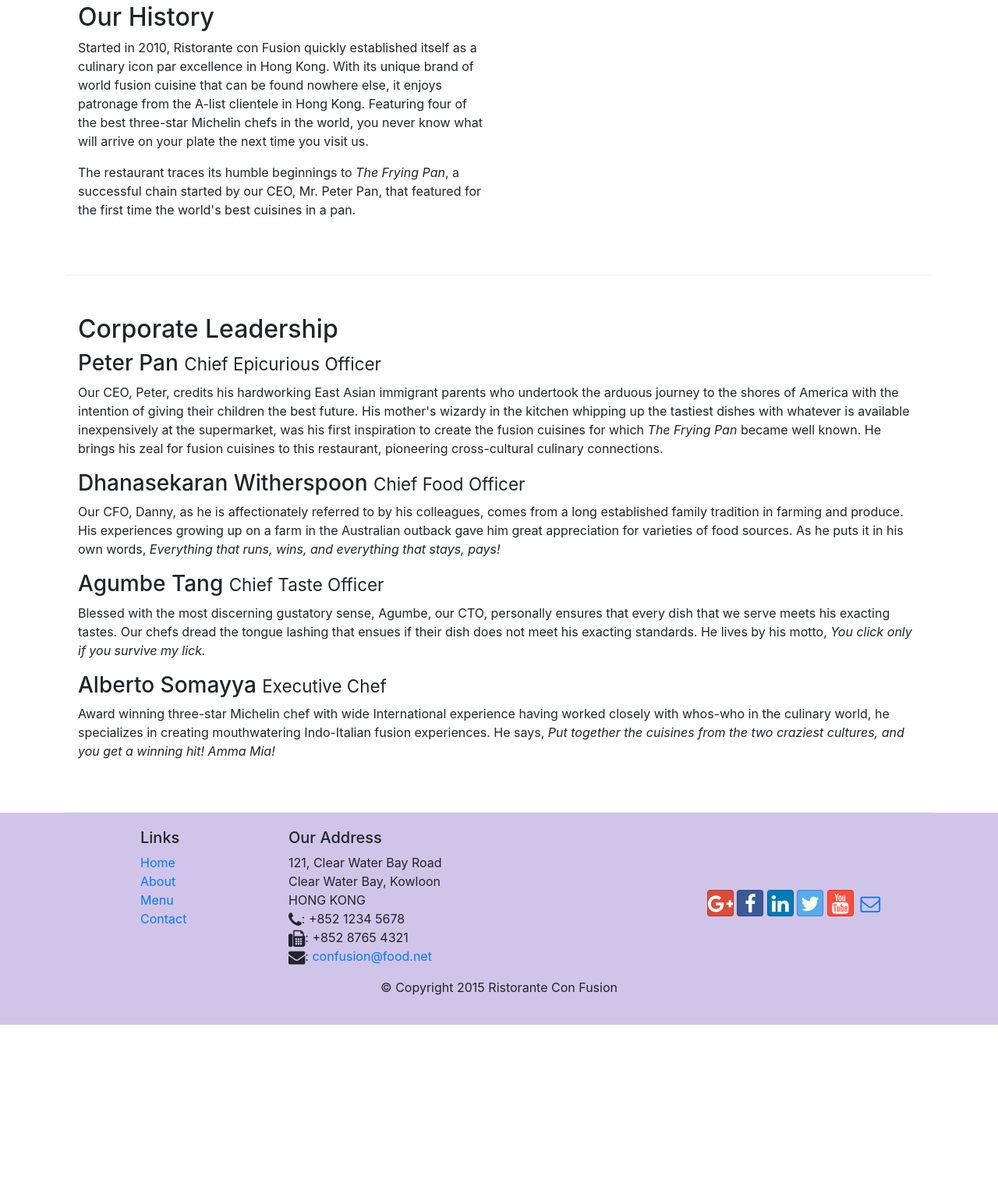
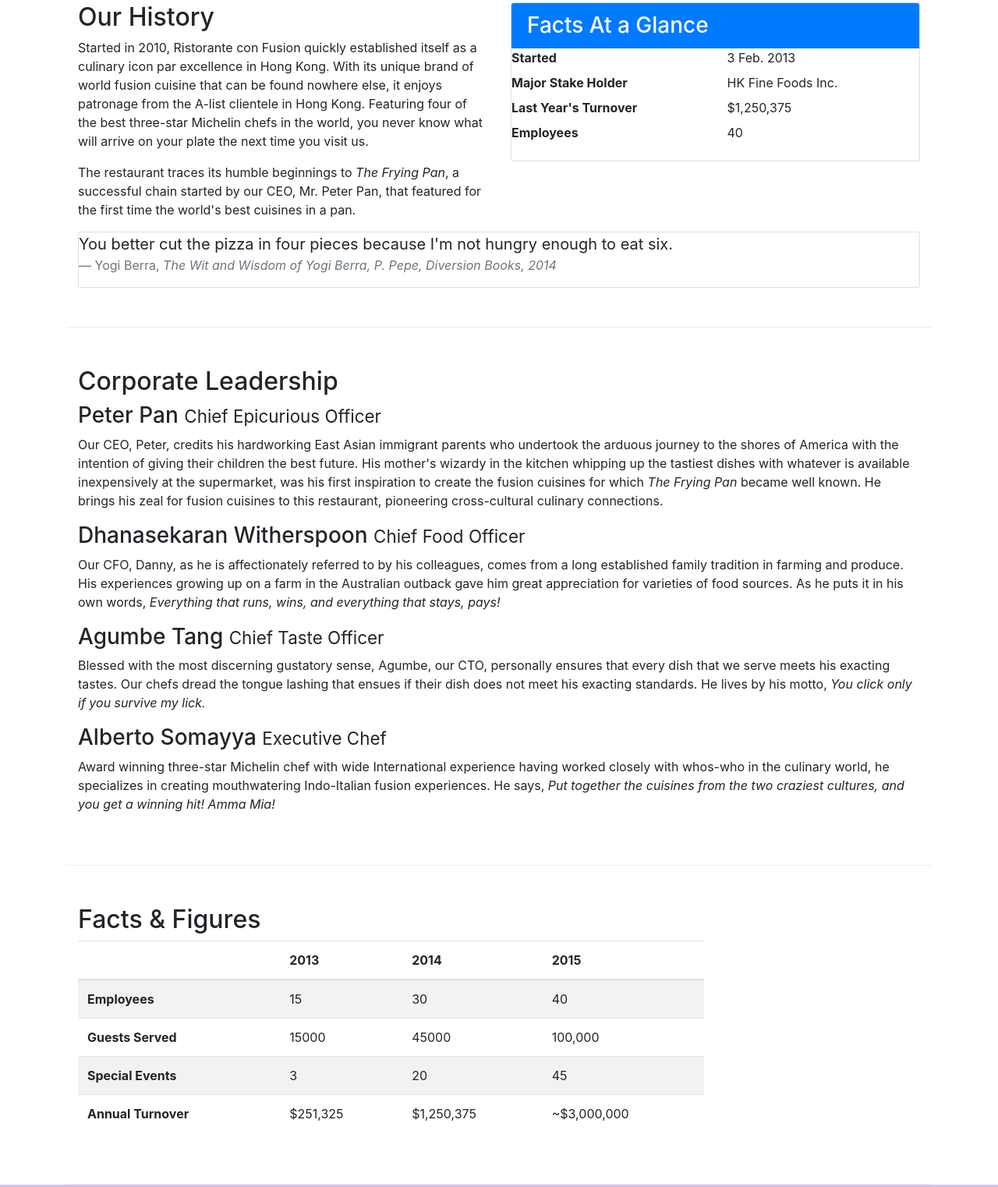
Before and after one commit to aboliaa/bootstrap-conFusion, a website: page aboutus.html in a window 1280 px wide. Shown: the part 488-2010 px from the top of the page at 78% size. Before the commit the page ends 1802 px from the top, so only its background shows below. Drawn offline with nearby package versions, Linux system fonts and the light colour scheme.

Commit message:
Tables and cards

```diff
--- a/aboutus.html
+++ b/aboutus.html
@@ -67,9 +67,36 @@
                 <p>Started in 2010, Ristorante con Fusion quickly established itself as a culinary icon par excellence in Hong Kong. With its unique brand of world fusion cuisine that can be found nowhere else, it enjoys patronage from the A-list clientele in Hong Kong.  Featuring four of the best three-star Michelin chefs in the world, you never know what will arrive on your plate the next time you visit us.</p>
                 <p>The restaurant traces its humble beginnings to <em>The Frying Pan</em>, a successful chain started by our CEO, Mr. Peter Pan, that featured for the first time the world's best cuisines in a pan.</p>
             </div>
-            <div>
-               <hr>
+            <div class="col-sm">
+				<div class="card">
+					<h3 class="card-header bg-primary text-white">Facts At a Glance</h3>
+					<div class="card-block">
+						<dl class="row">
+							<dt class="col-6">Started</dt>
+							<dd class="col-6">3 Feb. 2013</dd>
+							<dt class="col-6">Major Stake Holder</dt>
+                            <dd class="col-6">HK Fine Foods Inc.</dd>
+                            <dt class="col-6">Last Year's Turnover</dt>
+                            <dd class="col-6">$1,250,375</dd>
+                            <dt class="col-6">Employees</dt>
+                            <dd class="col-6">40</dd>
+						</dl>
+					</div>
+				</div>
             </div>
+
+			<div class="col-12">
+				<div class="card card-block bg-faded">
+					<blockquote class="blockquote">
+						<p class="mb-0">You better cut the pizza in four pieces because
+                            I'm not hungry enough to eat six.</p>
+						<footer class="blockquote-footer">Yogi Berra,
+                          <cite title="Source Title">The Wit and Wisdom of Yogi Berra,
+                            P. Pepe, Diversion Books, 2014</cite>
+						</footer>
+					</blockquote>
+				</div>
+			</div>
         </div>
 
         <div class="row row-content">
@@ -86,6 +113,51 @@
             </div>
        </div>
 
+	   <div class="row row-content">
+			<div class="col-12 col-sm-9">
+				<h2>Facts &amp; Figures</h2>
+				<div class="table-responsive">
+				<table class="table table-striped">
+					<thead class="thead-inverse">
+						<tr>
+							<th>&nbsp;</th>
+							<th>2013</th>
+							<th>2014</th>
+							<th>2015</th>
+						</tr>
+					</thead>
+					<tbody>
+						<tr>
+							<th>Employees</th>
+							<td>15</td>
+							<td>30</td>
+							<td>40</td>
+						</tr>
+						<tr>
+							<th>Guests Served</th>
+							<td>15000</td>
+							<td>45000</td>
+							<td>100,000</td>
+						</tr>
+						<tr>
+							<th>Special Events</th>
+							<td>3</td>
+							<td>20</td>
+							<td>45</td>
+						</tr>
+						<tr>
+							<th>Annual Turnover</th>
+							<td>$251,325</td>
+							<td>$1,250,375</td>
+							<td>~$3,000,000</td>
+						</tr>
+					</tbody>
+				</table>
+				</div>
+			</div>
+			<div class="col-12 col-sm-3">
+			</div>
+	   </div>
     </div>
 
     <footer class="footer">
```
